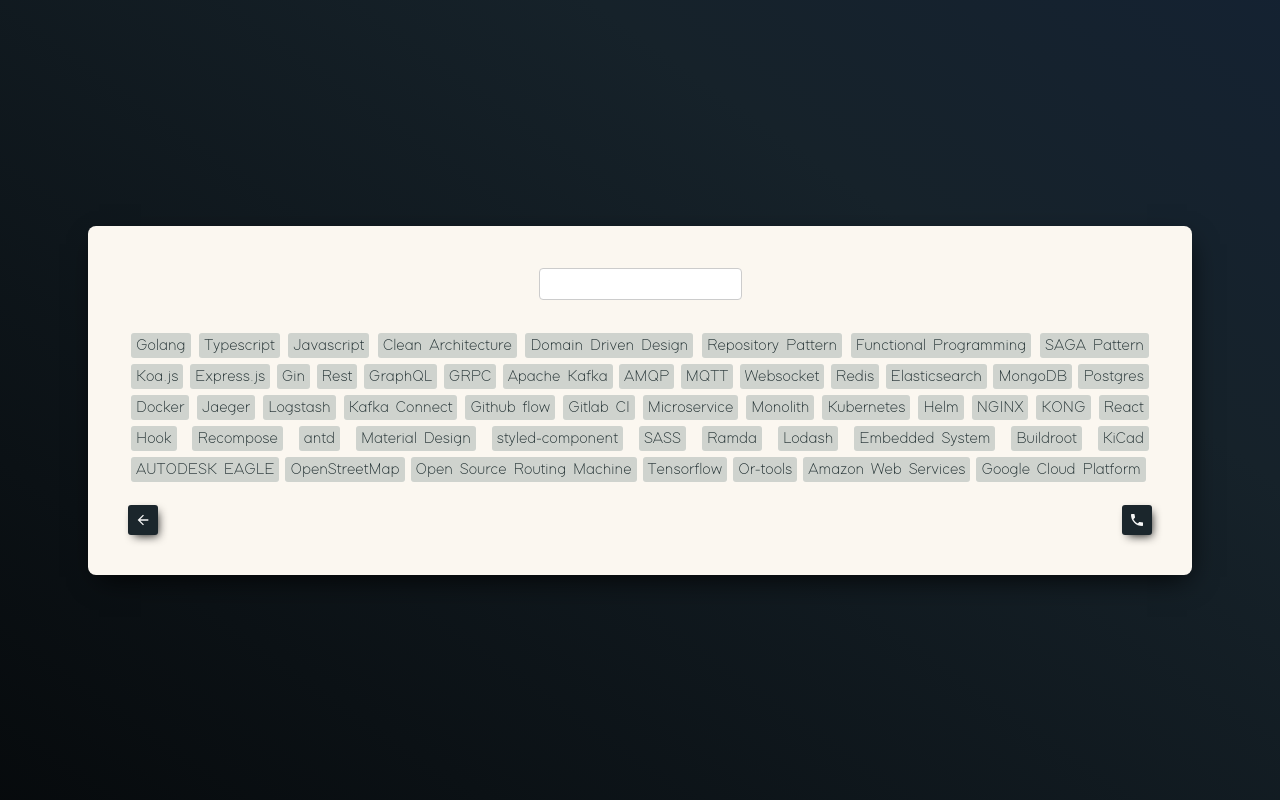
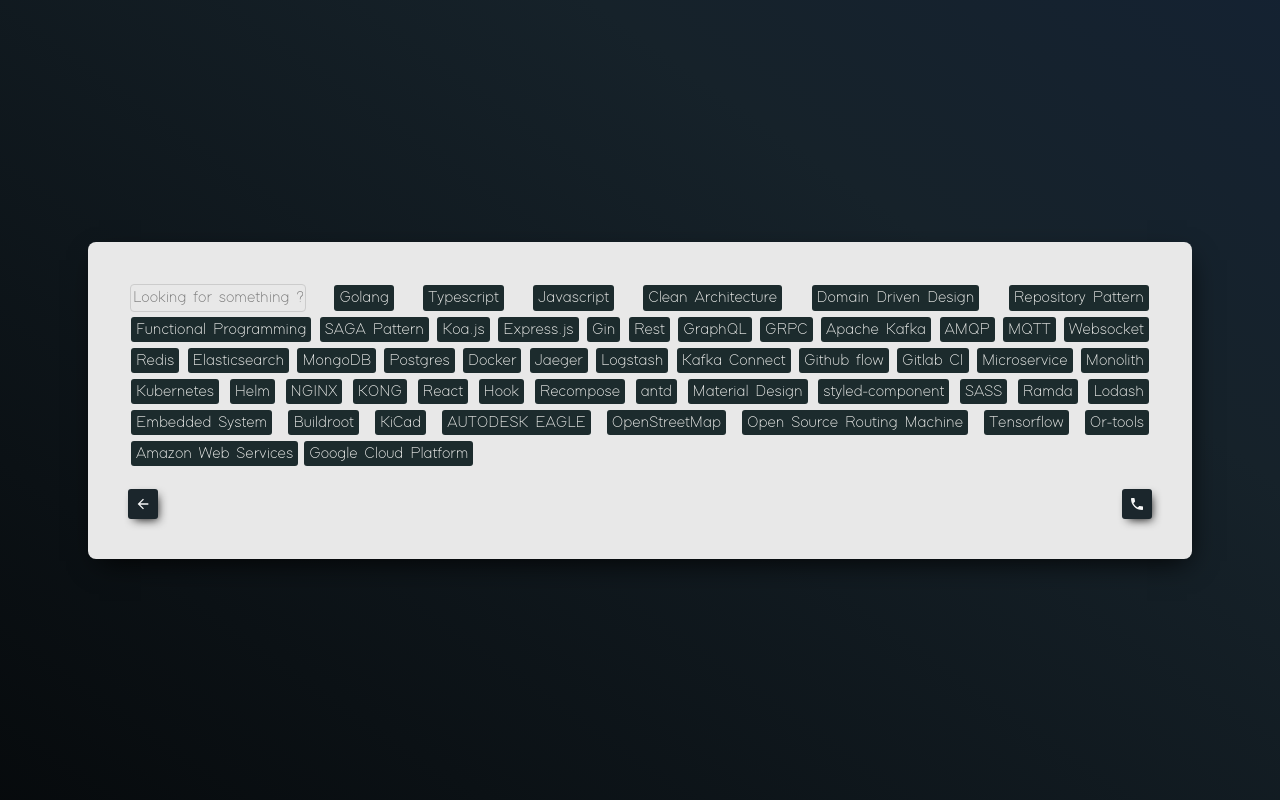
Before and after one commit to NV4RE/portfolio, a React (Create React App) app: page /summary in a window 1280 px wide. Built offline with nearby package versions, Linux system fonts and the light colour scheme.

Commit message:
Update tag color

```diff
--- a/src/components/Body/index.tsx
+++ b/src/components/Body/index.tsx
@@ -9,7 +9,7 @@
   min-width: 210px;
   max-width: 1024px;
 
-  background-color: #fbf7f0;
+  background-color: #e8e8e8;
   border-radius: 8px;
   box-shadow: 3px 10px 27px -8px rgba(0, 0, 0, 0.9);
   padding: 40px;
--- a/src/components/Tag/index.tsx
+++ b/src/components/Tag/index.tsx
@@ -5,10 +5,10 @@
   flex-flow: row nowrap;
   justify-content: flex-start;
   align-items: center;
-  color: #1c2b2d;
+  color: #f4f4f2;
 
   margin: 3px;
   padding: 5px;
   border-radius: 3px;
-  background-color: #cfd3ce;
+  background-color: #1c2b2d;
 `;
--- a/src/containers/Summary/index.tsx
+++ b/src/containers/Summary/index.tsx
@@ -14,12 +14,13 @@
 
 const Input = styled.input`
   box-sizing: border-box;
-  height: 32px;
-  margin: 2px 8px 30px 8px;
+  height: 28px;
+  margin: 2px 2px;
 
   border: 1px solid #ccc;
   border-radius: 4px;
-  font-size: 1.2rem;
+  font-size: 1rem;
+  background-color: inherit;
 `;
 
 const Content = styled.div`
@@ -319,8 +320,11 @@
   return (
     <Container>
       <Body>
-        <Input onChange={(e) => setSearch(e.target.value.toLowerCase())} />
         <Content>
+          <Input
+            placeholder="Looking for something ?"
+            onChange={(e) => setSearch(e.target.value.toLowerCase())}
+          />
           {filtered.map((s) => (
             <Tag key={s.name}>{s.name}</Tag>
           ))}
```
